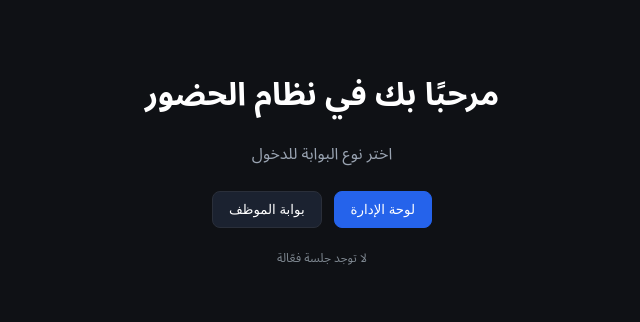
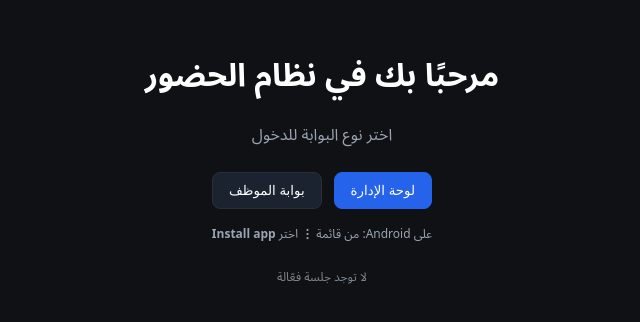
Before and after one commit to mohamedenoo/admin-panel, a React (Vite) app: page / in a window 1280 px wide. Shown: the part 234-556 px from the top of the page, without its empty margins (434-1074 px from the left). Built offline with nearby package versions, Linux system fonts and the light colour scheme.

Commit message:
feat(landing): add persistent InstallButton + keep routes

```diff
--- a/src/App.jsx
+++ b/src/App.jsx
@@ -14,6 +14,9 @@ import { isAuthed, getToken } from './auth';
 import EmployeeLogin from './pages/EmployeeLogin';
 import EmployeeCheck from './pages/EmployeeCheck';
 import { isEmpAuthed, getEmpToken } from './authEmployee';
+
+// 👇 زر التثبيت القابل لإعادة الاستخدام
+import InstallButton from './components/InstallButton';
 
 /* =============================
    حمايات الدخول
@@ -47,35 +50,10 @@ function Layout({ children }) {
    ============================= */
 function Landing() {
   const nav = useNavigate();
-  const [canInstall, setCanInstall] = useState(false);
-  const deferredPromptRef = useRef(null);
 
-  useEffect(() => {
-    function onBeforeInstallPrompt(e) {
-      // منع البانر التلقائي، وخزن الحدث لاستدعائه عند الضغط على الزر
-      e.preventDefault();
-      deferredPromptRef.current = e;
-      setCanInstall(true);
-    }
-    window.addEventListener('beforeinstallprompt', onBeforeInstallPrompt);
-    return () => window.removeEventListener('beforeinstallprompt', onBeforeInstallPrompt);
-  }, []);
-
-  async function handleInstall() {
-    try {
-      const promptEvent = deferredPromptRef.current;
-      if (!promptEvent) return;
-      promptEvent.prompt();
-      await promptEvent.userChoice; // { outcome: 'accepted' | 'dismissed' }
-      deferredPromptRef.current = null;
-      setCanInstall(false);
-    } catch (err) {
-      console.error('PWA install prompt failed:', err);
-    }
-  }
-
-  const isIOS = /iphone|ipad|ipod/i.test(navigator.userAgent);
-  const isStandaloneIOS = window.navigator.standalone === true;
+  // معلومات بسيطة لمعاينة حالة الجلسة
+  const hasAdmin = !!getToken();
+  const hasEmp   = !!getEmpToken();
 
   return (
     <div
@@ -94,31 +72,29 @@ function Landing() {
           اختر نوع البوابة للدخول
         </p>
 
-        <div style={{ display: 'flex', gap: 12, justifyContent: 'center', flexWrap: 'wrap', marginBottom: 12 }}>
+        <div
+          style={{
+            display: 'flex',
+            gap: 12,
+            justifyContent: 'center',
+            flexWrap: 'wrap',
+            marginBottom: 12
+          }}
+        >
           <button onClick={() => nav('/login')} style={btnPrimary}>لوحة الإدارة</button>
           <button onClick={() => nav('/emp')} style={btn}>بوابة الموظف</button>
         </div>
 
-        {/* زر تثبيت لأندرويد (Chrome) */}
-        {canInstall && !isIOS && (
-          <div style={{ marginTop: 12 }}>
-            <button onClick={handleInstall} style={{ ...btn, background: '#10b981', borderColor: '#10b981' }}>
-              تثبيت التطبيق على الهاتف
-            </button>
-          </div>
-        )}
-
-        {/* تلميحة iOS: لا يوجد beforeinstallprompt */}
-        {isIOS && !isStandaloneIOS && (
-          <div style={{ color: '#9aa4b2', fontSize: 13, marginTop: 12 }}>
-            على iPhone: افتح <b>Safari</b> → اضغط <b>Share</b> → <b>Add to Home Screen</b>
-          </div>
-        )}
+        {/* زر/تعليمات تثبيت التطبيق (PWA) */}
+        <div style={{ marginTop: 12 }}>
+          {/* auto = يظهر زر إن الحدث متاح، وإلا تظهر تلميحات Android/iOS */}
+          <InstallButton variant="auto" />
+        </div>
 
         {/* حالة الجلسة الحالية (اختياري) */}
         <div style={{ marginTop: 18, fontSize: 12, color: '#7e8790' }}>
-          {getToken() ? 'لديك جلسة أدمن فعّالة'
-           : getEmpToken() ? 'لديك جلسة موظف فعّالة'
+          {hasAdmin ? 'لديك جلسة أدمن فعّالة'
+           : hasEmp ? 'لديك جلسة موظف فعّالة'
            : 'لا توجد جلسة فعّالة'}
         </div>
       </div>
--- /dev/null
+++ b/src/components/InstallButton.jsx
@@ -0,0 +1,59 @@
+// src/components/InstallButton.jsx
+import { useEffect, useState } from 'react';
+
+export default function InstallButton({ style = {}, variant = 'auto' }) {
+  const [available, setAvailable] = useState(!!window.__deferredInstallPrompt);
+  const isIOS   = /iphone|ipad|ipod/i.test(navigator.userAgent);
+  const isStandaloneIOS = window.navigator.standalone === true;
+
+  useEffect(() => {
+    const onAvail = () => setAvailable(!!window.__deferredInstallPrompt);
+    const onInstalled = () => setAvailable(false);
+    document.addEventListener('pwa:beforeinstallprompt', onAvail);
+    document.addEventListener('pwa:appinstalled', onInstalled);
+    return () => {
+      document.removeEventListener('pwa:beforeinstallprompt', onAvail);
+      document.removeEventListener('pwa:appinstalled', onInstalled);
+    };
+  }, []);
+
+  async function handleInstall() {
+    const evt = window.__deferredInstallPrompt;
+    if (!evt) return;
+    try {
+      evt.prompt();
+      await evt.userChoice; // { outcome: 'accepted' | 'dismissed' }
+      window.__deferredInstallPrompt = null;
+      setAvailable(false);
+    } catch (e) {
+      console.error('Install prompt error:', e);
+    }
+  }
+
+  // variant:
+  //  - 'button'   : دائماً زر
+  //  - 'hint'     : دائماً تعليمات
+  //  - 'auto'     : زر إن متاح، وإلا تعليمات
+  const wantButton = variant === 'button' || (variant === 'auto' && available && !isIOS);
+  const wantHint   = variant === 'hint'   || (variant === 'auto' && (!available || isIOS));
+
+  return (
+    <div style={{ display: 'inline-flex', alignItems: 'center', gap: 8 }}>
+      {wantButton && (
+        <button onClick={handleInstall}
+                style={{ padding: '8px 12px', borderRadius: 8, background: '#10b981',
+                         border: '1px solid #10b981', color: '#fff', cursor: 'pointer', ...style }}>
+          تثبيت التطبيق
+        </button>
+      )}
+      {wantHint && !isStandaloneIOS && (
+        <span style={{ color: '#9aa4b2', fontSize: 12 }}>
+          {isIOS
+            ? <>على iPhone: افتح <b>Safari</b> → <b>Share</b> → <b>Add to Home Screen</b></>
+            : <>على Android: من قائمة <b>⋮</b> اختر <b>Install app</b></>
+          }
+        </span>
+      )}
+    </div>
+  );
+}
--- a/src/main.jsx
+++ b/src/main.jsx
@@ -15,6 +15,23 @@ if ('serviceWorker' in navigator) {
   });
 }
 
+// ✅ إتاحة beforeinstallprompt على مستوى التطبيق:
+window.__deferredInstallPrompt = null;
+
+window.addEventListener('beforeinstallprompt', (e) => {
+  // امنع البانر التلقائي وخزّن الحدث للاستعمال عند الضغط على الزر
+  e.preventDefault();
+  window.__deferredInstallPrompt = e;
+  // ابعت إشارة لباقي الواجهة إن الزر بقى مُتاح
+  document.dispatchEvent(new Event('pwa:beforeinstallprompt'));
+});
+
+// لإخفاء زر التثبيت بعد النجاح
+window.addEventListener('appinstalled', () => {
+  window.__deferredInstallPrompt = null;
+  document.dispatchEvent(new Event('pwa:appinstalled'));
+});
+
 createRoot(document.getElementById('root')).render(
   <StrictMode>
     <App />
```
